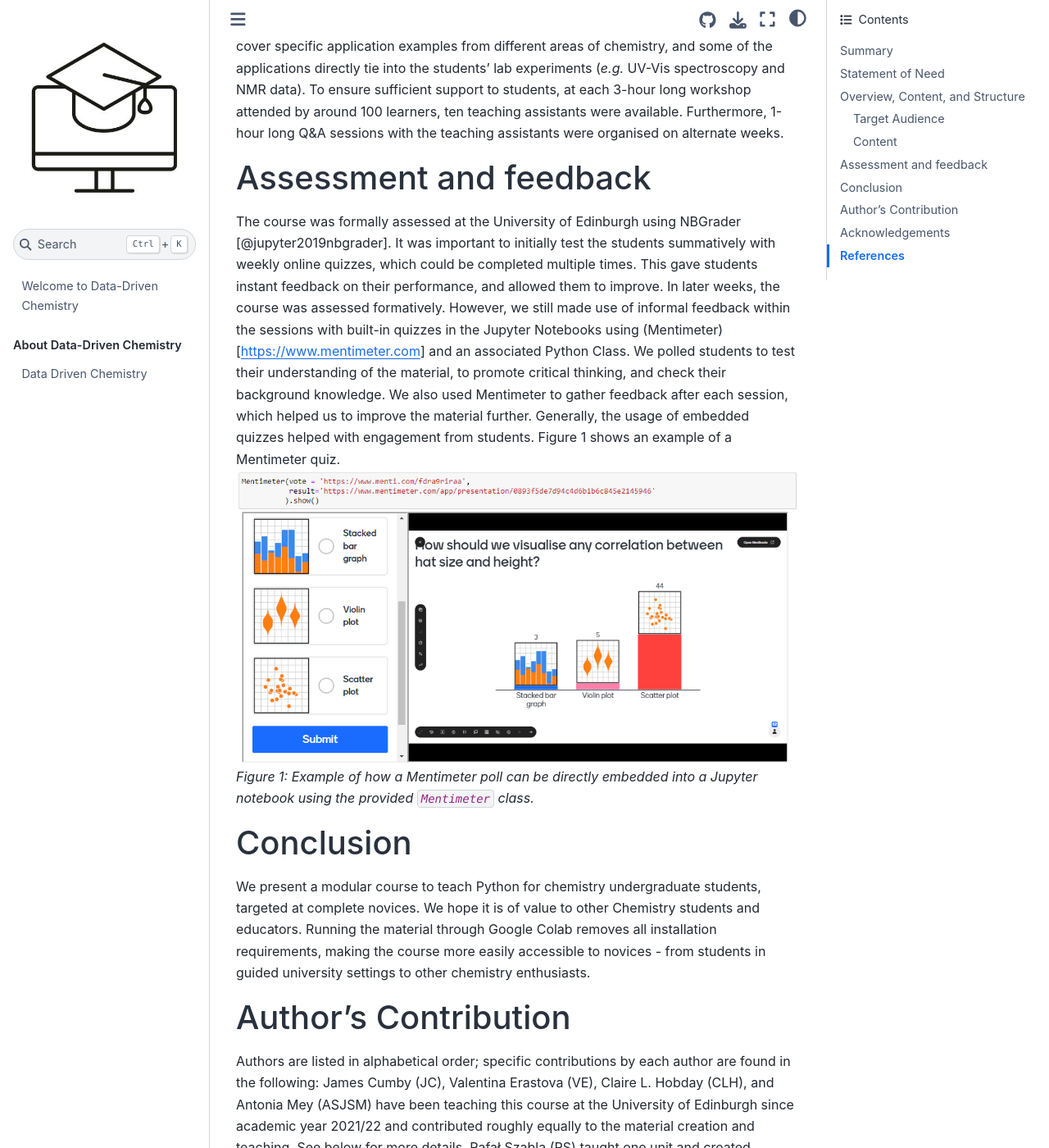
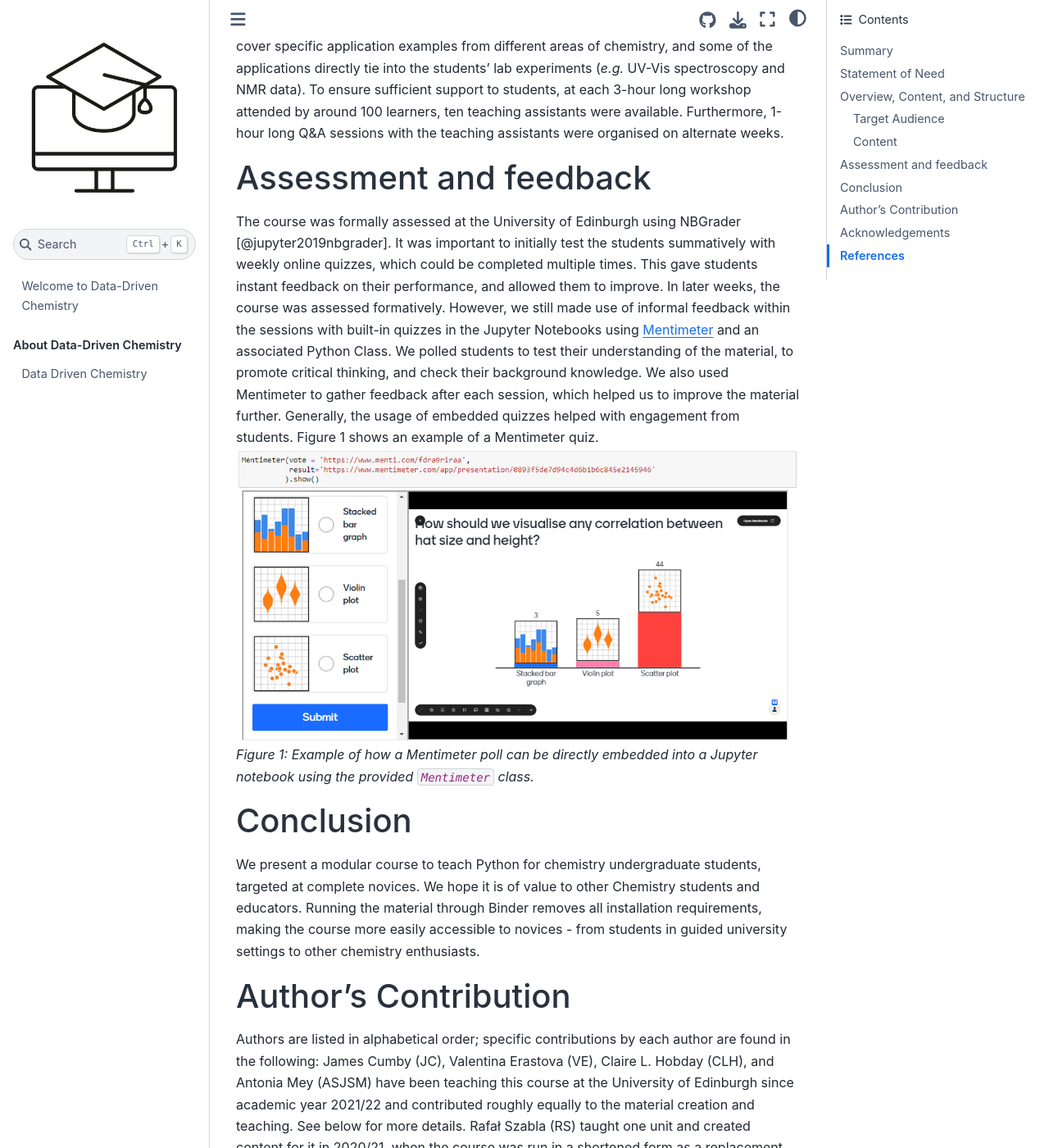
Before and after one commit to Edinburgh-Chemistry-Teaching/Data-driven-chemistry, a Jupyter Book: the page built from paper/paper.md, in a window 1280 px wide and 1400 px high, scrolled down 3330 px. Shown: the whole window at 82% size. Built offline with Jupyter Book 1.0.4 settings and Sphinx 7.4.7 and the Sphinx Book theme 1.1.4, drawn with Linux system fonts in a browser that asks for light colours; pages that are not in the unit, such as notebooks, are missing from menus; some of the changed text lies outside the part shown.

Commit message:
small typesetting changes

```diff
--- a/paper/paper.md
+++ b/paper/paper.md
@@ -50,7 +50,7 @@
 
 # Statement of Need
 
-The modern world is digital, allowing for upscaling and automation of chemical processes through robots [@], but also fast production of large-scale datasets [@]. Data analyses carried out with Graphical User Interfaces (GUIs) or spreadsheet-based tools are often limited in robustness, speed, and reproducibility. Programmatic solutions fare much better in this context, but programming is not typically taught as a skill across chemistry degrees, unlike in physics, mathematics, or even biology [@white2022data]. Both the Royal Society of Chemistry [@employability] and the American Chemical Society [@neiles2020professional] have identified good computational skills to be a key for graduate employability [@hill2019undergraduate]. Our course is designed to address this gap in the undergraduate chemistry curriculum at the University of Edinburgh and, thus, to ensure that chemistry graduates remain competitive with other STEM graduates. The material is made available as open source, with the hope that it may be used in other educational settings.
+The modern world is digital, allowing for upscaling and automation of chemical processes through robots, but also fast production of large-scale datasets. Data analyses carried out with Graphical User Interfaces (GUIs) or spreadsheet-based tools are often limited in robustness, speed, and reproducibility. Programmatic solutions fare much better in this context, but programming is not typically taught as a skill across chemistry degrees, unlike in physics, mathematics, or even biology [@white2022data]. Both the Royal Society of Chemistry [@employability] and the American Chemical Society [@neiles2020professional] have identified good computational skills to be a key for graduate employability [@hill2019undergraduate]. Our course is designed to address this gap in the undergraduate chemistry curriculum at the University of Edinburgh and, thus, to ensure that chemistry graduates remain competitive with other STEM graduates. The material is made available as open source, with the hope that it may be used in other educational settings.
 
 In recent years, programming has been integrated into chemistry degrees as a course on _Mathematics for Chemists_ [@hutchison2021integrating]. While this approach provides a good foundation of programming, students are often left with few applications or examples relevant to their specific degree. There are excellent resources for self-study through books [@tanemura2022python] as well as more general material for self-study of Python programming [@carpentries,@others]. Some material exists for a general introduction to programming and data analysis with a focus on, for instance, physical chemistry [@baptista2021using], analytical chemistry [@menke2020series], or machine learning for chemistry [@lafuente2021gentle]. However, little material is available for complete novices that combines teaching the basics of Python programming with how it can be applied to data in physical, inorganic, analytical, and even organic chemistry. The presented course fills this gap.
 
@@ -92,14 +92,14 @@
 
 # Assessment and feedback
 
-The course was formally assessed at the University of Edinburgh using NBGrader [@jupyter2019nbgrader]. It was important to initially test the students summatively with weekly online quizzes, which could be completed multiple times. This gave students instant feedback on their performance, and allowed them to improve. In later weeks, the course was assessed formatively. However, we still made use of informal feedback within the sessions with built-in quizzes in the Jupyter Notebooks using (Mentimeter)[https://www.mentimeter.com] and an associated Python Class. We polled students to test their understanding of the material, to promote critical thinking, and check their background knowledge. We also used Mentimeter to gather feedback after each session, which helped us to improve the material further. Generally, the usage of embedded quizzes helped with engagement from students. Figure 1 shows an example of a Mentimeter quiz.
+The course was formally assessed at the University of Edinburgh using NBGrader [@jupyter2019nbgrader]. It was important to initially test the students summatively with weekly online quizzes, which could be completed multiple times. This gave students instant feedback on their performance, and allowed them to improve. In later weeks, the course was assessed formatively. However, we still made use of informal feedback within the sessions with built-in quizzes in the Jupyter Notebooks using [Mentimeter](https://www.mentimeter.com) and an associated Python Class. We polled students to test their understanding of the material, to promote critical thinking, and check their background knowledge. We also used Mentimeter to gather feedback after each session, which helped us to improve the material further. Generally, the usage of embedded quizzes helped with engagement from students. Figure 1 shows an example of a Mentimeter quiz.
 ![image](figures/Mentimeter.png)
 *Figure 1: Example of how a Mentimeter poll can be directly embedded into a Jupyter notebook using the provided `Mentimeter` class.*
 
 
 # Conclusion
 
-We present a modular course to teach Python for chemistry undergraduate students, targeted at complete novices. We hope it is of value to other Chemistry students and educators. Running the material through Google Colab removes all installation requirements, making the course more easily accessible to novices - from students in guided university settings to other chemistry enthusiasts.
+We present a modular course to teach Python for chemistry undergraduate students, targeted at complete novices. We hope it is of value to other Chemistry students and educators. Running the material through Binder removes all installation requirements, making the course more easily accessible to novices - from students in guided university settings to other chemistry enthusiasts.
 
 # Author's Contribution
 
```
Also changed, not shown: other parts of paper/paper.md (+1 -1 lines).
